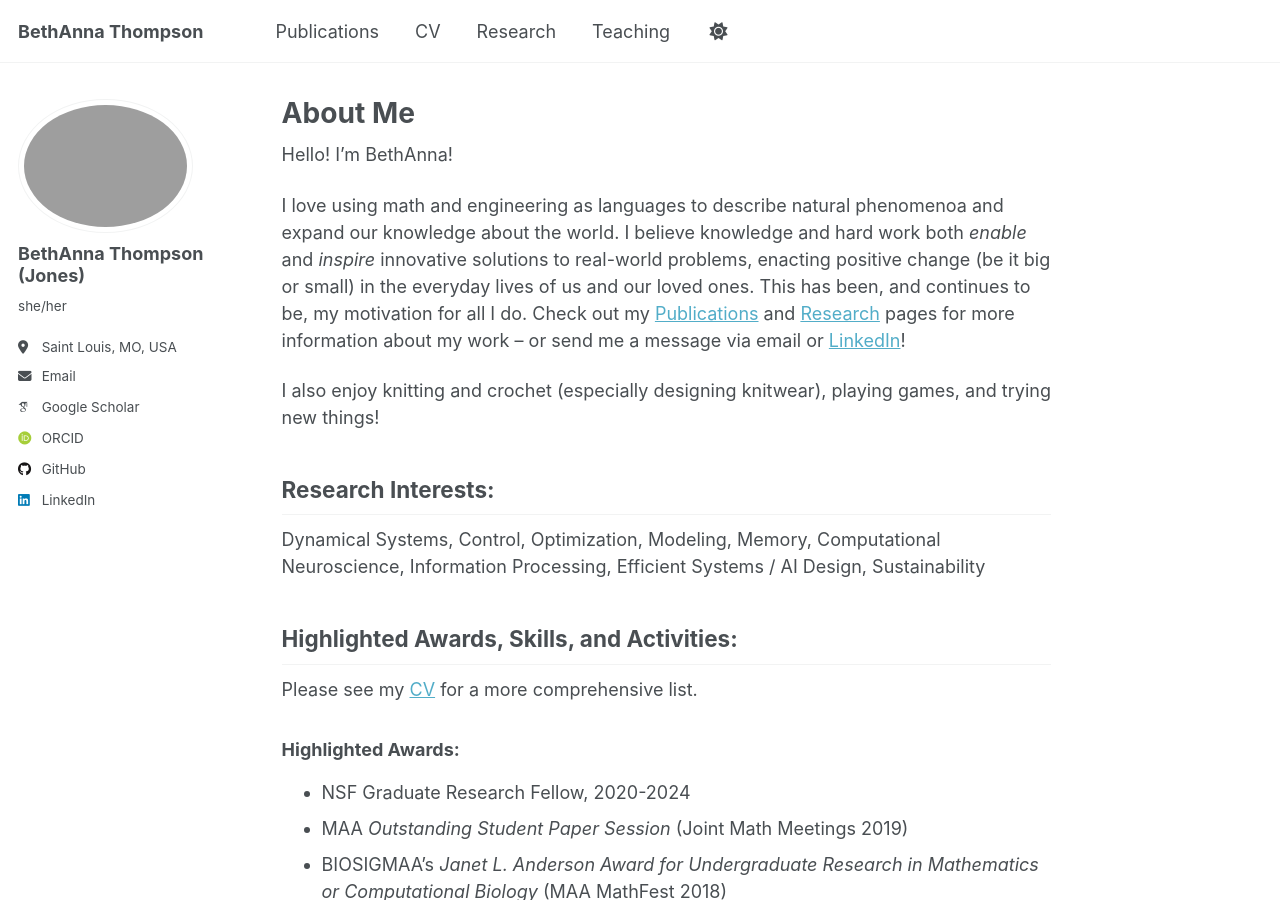
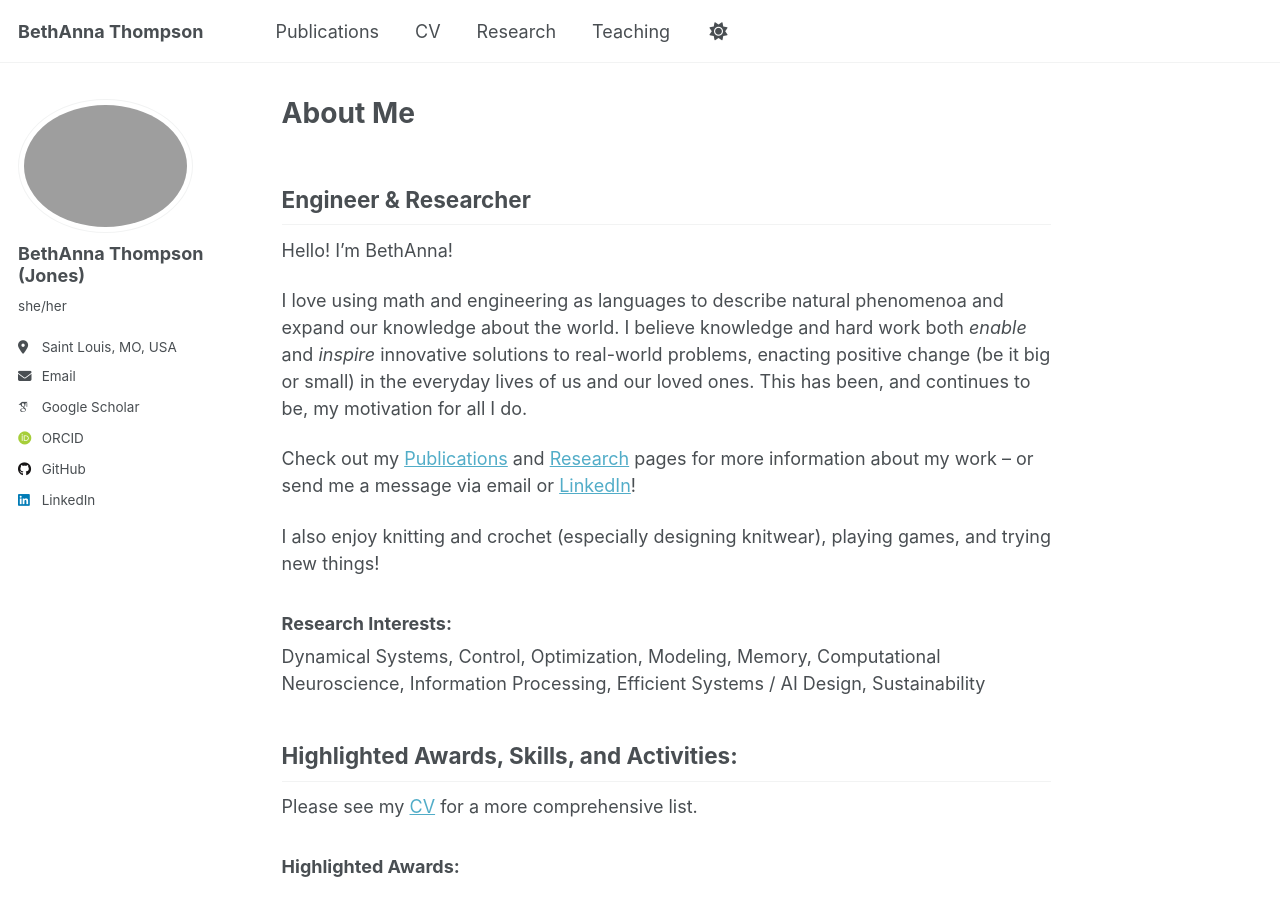
Before and after one commit to BethAnna/BethAnna.github.io, a Jekyll site: the page built from _pages/about.md, in a window 1280 px wide and 900 px high. Built offline with Jekyll 4.4.1, drawn with Linux system fonts in a browser that asks for light colours; some web fonts are replaced; a script that is not in the unit is left out.

Commit message:
Update about.md
Initial changes to pivot towards industry

```diff
--- a/_pages/about.md
+++ b/_pages/about.md
@@ -7,16 +7,21 @@ redirect_from:
   - /about.html
 ---
 
+
+## Engineer & Researcher
+
 Hello! I'm BethAnna!
 
-I love using math and engineering as languages to describe natural phenomenoa and expand our knowledge about the world. I believe knowledge and hard work both _enable_ and _inspire_ innovative solutions to real-world problems, enacting positive change (be it big or small) in the everyday lives of us and our loved ones. This has been, and continues to be, my motivation for all I do. Check out my [Publications](https://bethanna.github.io/publications/) and [Research](https://bethanna.github.io/research/) pages for more information about my work -- or send me a message via email or [LinkedIn](https://www.linkedin.com/in/elisabeth-bethanna-thompson-jones-phd-b96994156/)!  <br>
+I love using math and engineering as languages to describe natural phenomenoa and expand our knowledge about the world. I believe knowledge and hard work both _enable_ and _inspire_ innovative solutions to real-world problems, enacting positive change (be it big or small) in the everyday lives of us and our loved ones. This has been, and continues to be, my motivation for all I do.
+
+Check out my [Publications](https://bethanna.github.io/publications/) and [Research](https://bethanna.github.io/research/) pages for more information about my work -- or send me a message via email or [LinkedIn](https://www.linkedin.com/in/elisabeth-bethanna-thompson-jones-phd-b96994156/)!  <br>
 
 I also enjoy knitting and crochet (especially designing knitwear), playing games, and trying new things!
 
 <!-- I also love to knit and crochet, and I am constantly working on new projects and designs. You can see those on [my Ravelry page](https://www.ravelry.com/designers/thompson-yarn-arts).  -->
 
 
-## Research Interests:
+### Research Interests:
 Dynamical Systems, Control, Optimization, Modeling, Memory, Computational Neuroscience, Information Processing, Efficient Systems / AI Design, Sustainability
 
 
```
